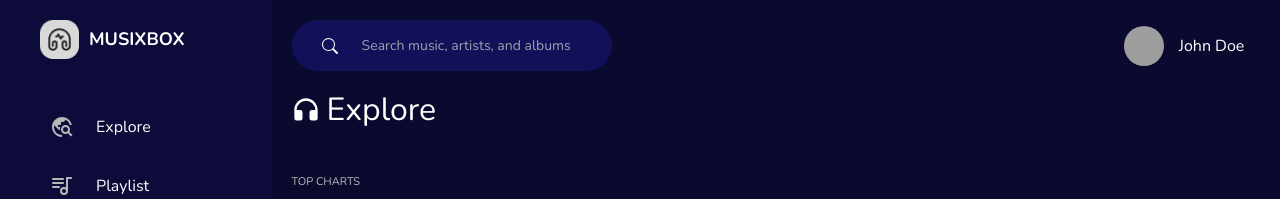
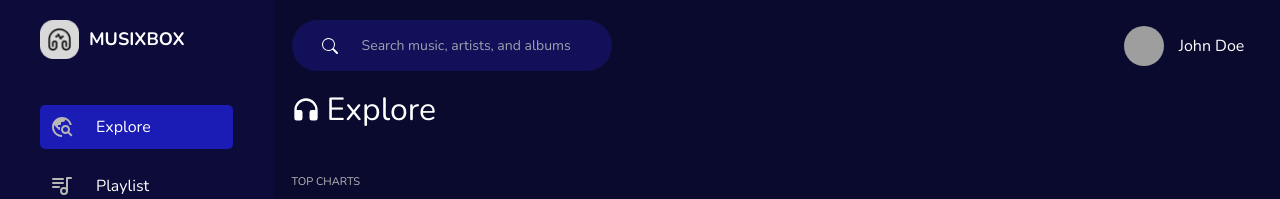
Before and after one commit to Yubraj-Karki/music-app, a React (Vite) app in the folder vite-project/: page / in a window 1280 px wide. Shown: the top 199 px of the page. Built offline with nearby package versions, Linux system fonts and the light colour scheme; grey boxes are pictures that could not be loaded; a web font is replaced by a local one.

Commit message:
sidebar active menu

```diff
--- a/vite-project/src/components/SideBar.jsx
+++ b/vite-project/src/components/SideBar.jsx
@@ -1,5 +1,5 @@
 import React from "react";
-import { Link } from "react-router-dom";
+import { NavLink } from "react-router-dom";
 import { RiCompassDiscoverLine } from "react-icons/ri";
 import { GiMicrophone } from "react-icons/gi";
 import { IoAlbumsOutline } from "react-icons/io5";
@@ -15,33 +15,33 @@ const SideBar = () => {
         <h3 className="font-bold text-[18px]">MUSIXBOX</h3>
       </div>
       <ul className="menus text-[16px]">
-        <Link to="/">
-          <li>
+        <li>
+          <NavLink activeClassName="active" exact to="/">
             <MdOutlineTravelExplore />
             Explore
-          </li>
-        </Link>
-        {/* <Link to="/artists">
-          <li>
+          </NavLink>
+        </li>
+        {/* <li>
+          <NavLink to="/artists">
             <MdHeadphones />
             Artists
-          </li>
-        </Link>
-        <Link to="/albums">
-          <li>
+          </NavLink>
+        </li>
+        <li>
+          <NavLink to="/albums">
             <IoAlbumsOutline /> Albums
-          </li>
-        </Link> */}
-        <Link to="/playlist">
-          <li>
+          </NavLink>
+        </li> */}
+        <li>
+          <NavLink to="/playlist" activeClassName="active">
             <TbPlaylist /> Playlist
-          </li>
-        </Link>
-        <Link to="/likedSongs">
-          <li>
+          </NavLink>
+        </li>
+        <li>
+          <NavLink to="/likedSongs" activeClassName="active">
             <AiFillHeart /> Liked songs
-          </li>
-        </Link>
+          </NavLink>
+        </li>
       </ul>
     </div>
   );
--- a/vite-project/src/index.css
+++ b/vite-project/src/index.css
@@ -5,7 +5,7 @@
 .menus {
   margin-top: 20px;
 }
-.menus li {
+.menus li a {
   margin: 15px 0px;
   /* padding: 9px; */
   display: flex;
@@ -53,3 +53,9 @@
     display: block !important;
   }
 }
+
+.active {
+  background-color: #1b1bb5;
+  cursor: pointer;
+  border-radius: 5px;
+}
```
